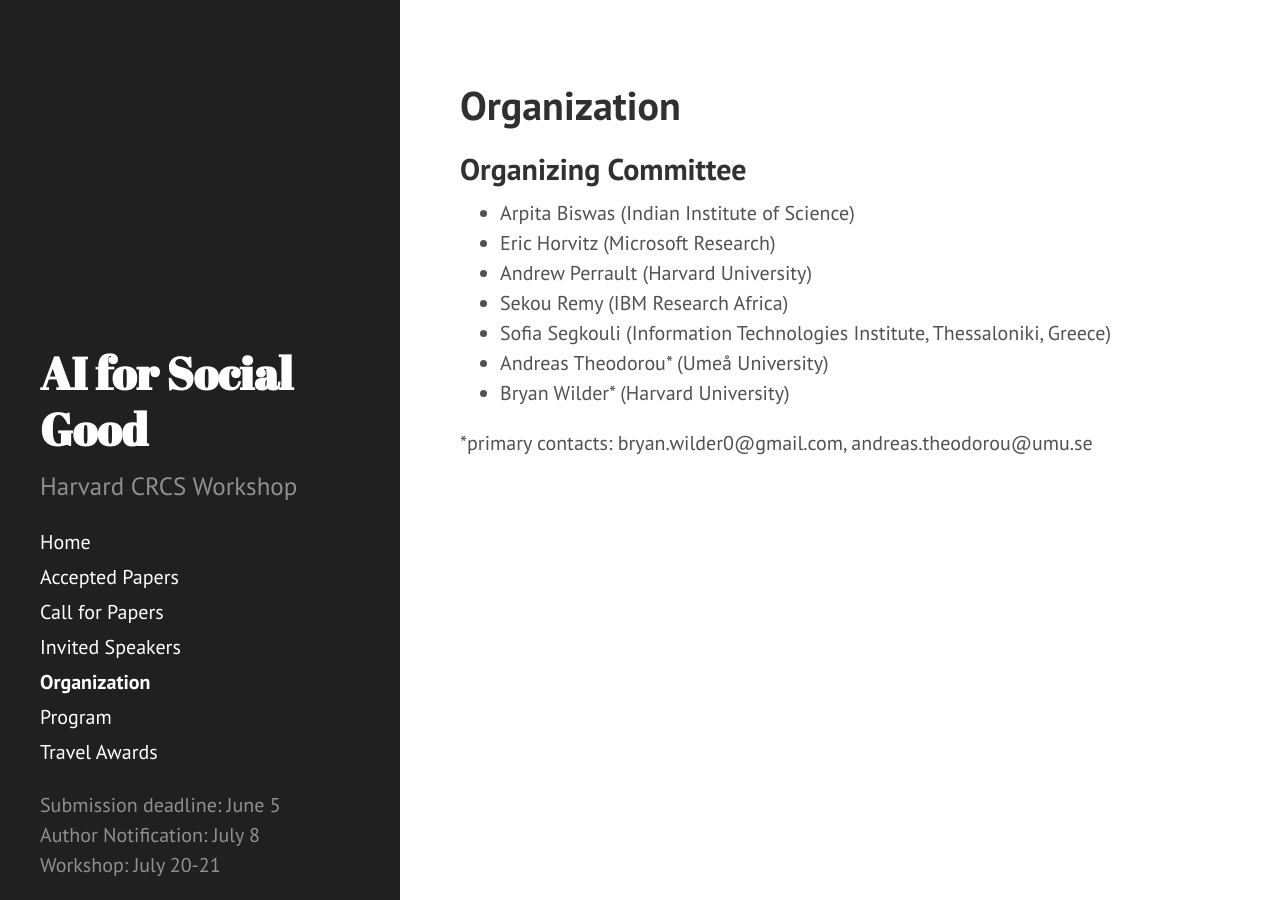
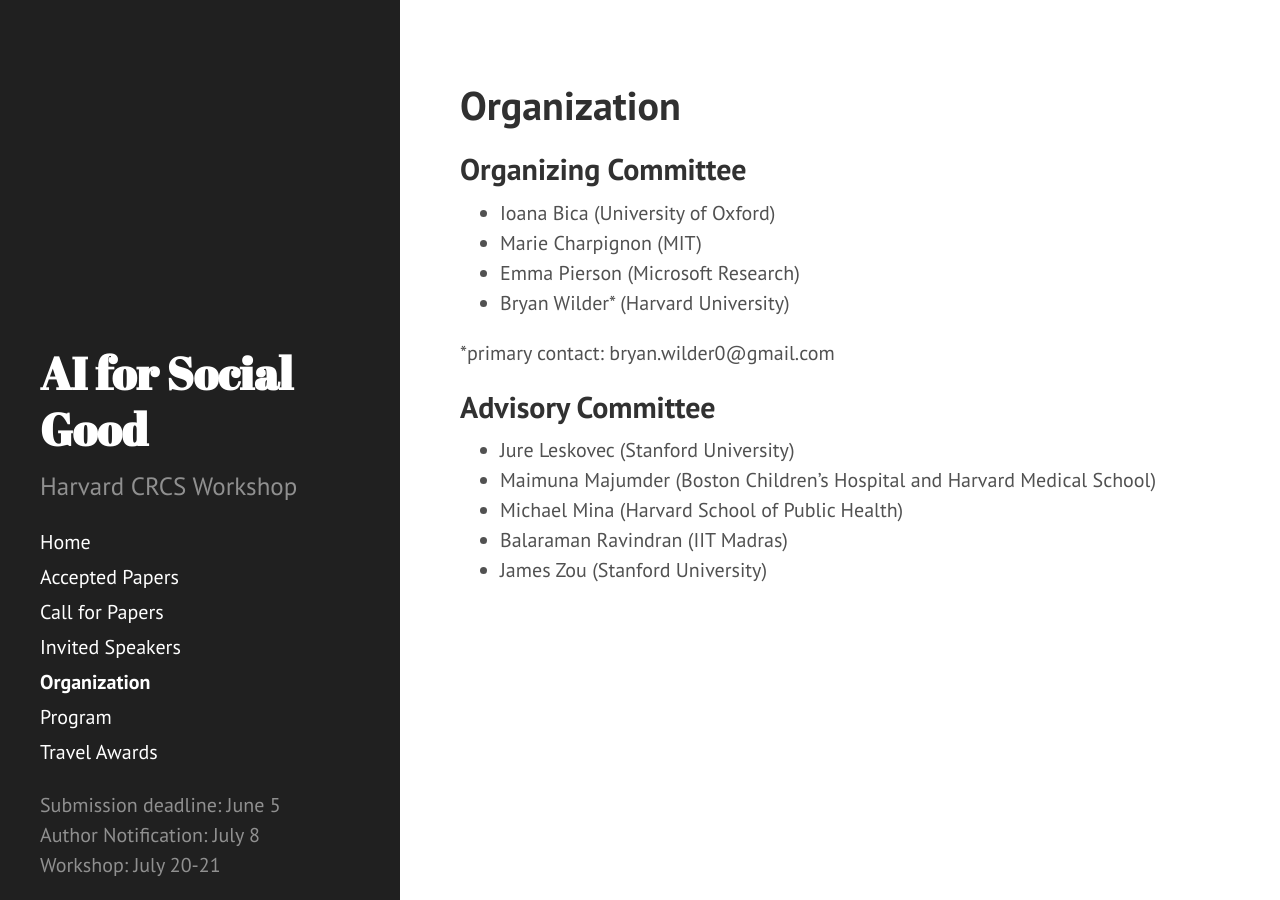
Before and after one commit to slremy/aiforpublichealth.github.io, a Jekyll site: the page built from organizers.md, in a window 1280 px wide. Built offline with Jekyll 4.4.1, drawn with Linux system fonts in a browser that asks for light colours.

Commit message:
Update organizers.md

```diff
--- a/organizers.md
+++ b/organizers.md
@@ -5,15 +5,20 @@ title: Organization
 
 ## Organizing Committee
 
-* Arpita Biswas (Indian Institute of Science)
-* Eric Horvitz (Microsoft Research)
-* Andrew Perrault (Harvard University)
-* Sekou Remy (IBM Research Africa)
-* Sofia Segkouli (Information Technologies Institute, Thessaloniki, Greece)
-* Andreas Theodorou* (Umeå University)
+* Ioana Bica (University of Oxford)
+* Marie Charpignon (MIT)
+* Emma Pierson (Microsoft Research)
 * Bryan Wilder* (Harvard University)
 
-\*primary contacts: bryan.wilder0@gmail.com, andreas.theodorou@umu.se
+\*primary contact: bryan.wilder0@gmail.com
+
+## Advisory Committee
+
+* Jure Leskovec (Stanford University)
+* Maimuna Majumder (Boston Children's Hospital and Harvard Medical School)
+* Michael Mina (Harvard School of Public Health)
+* Balaraman Ravindran (IIT Madras)
+* James Zou (Stanford University)
 
 
 
```
